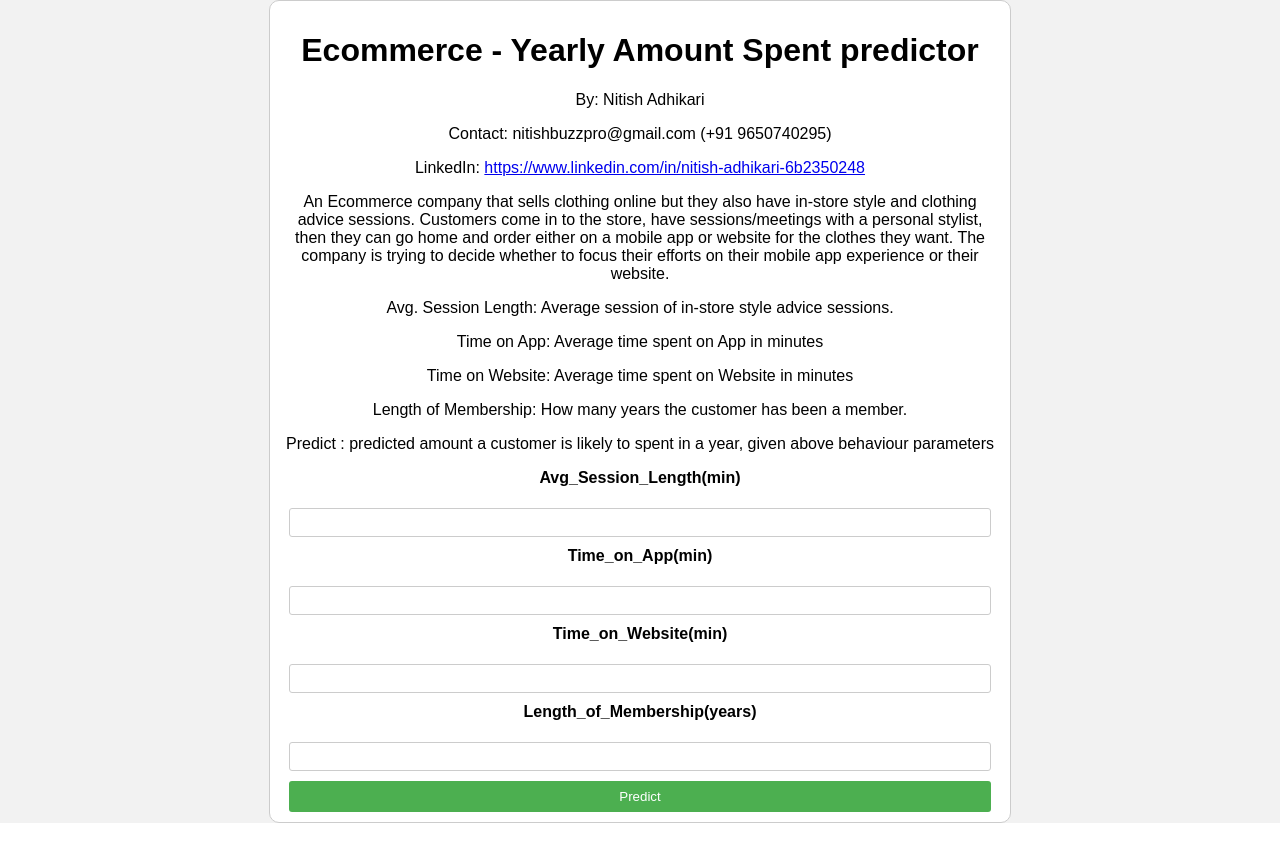
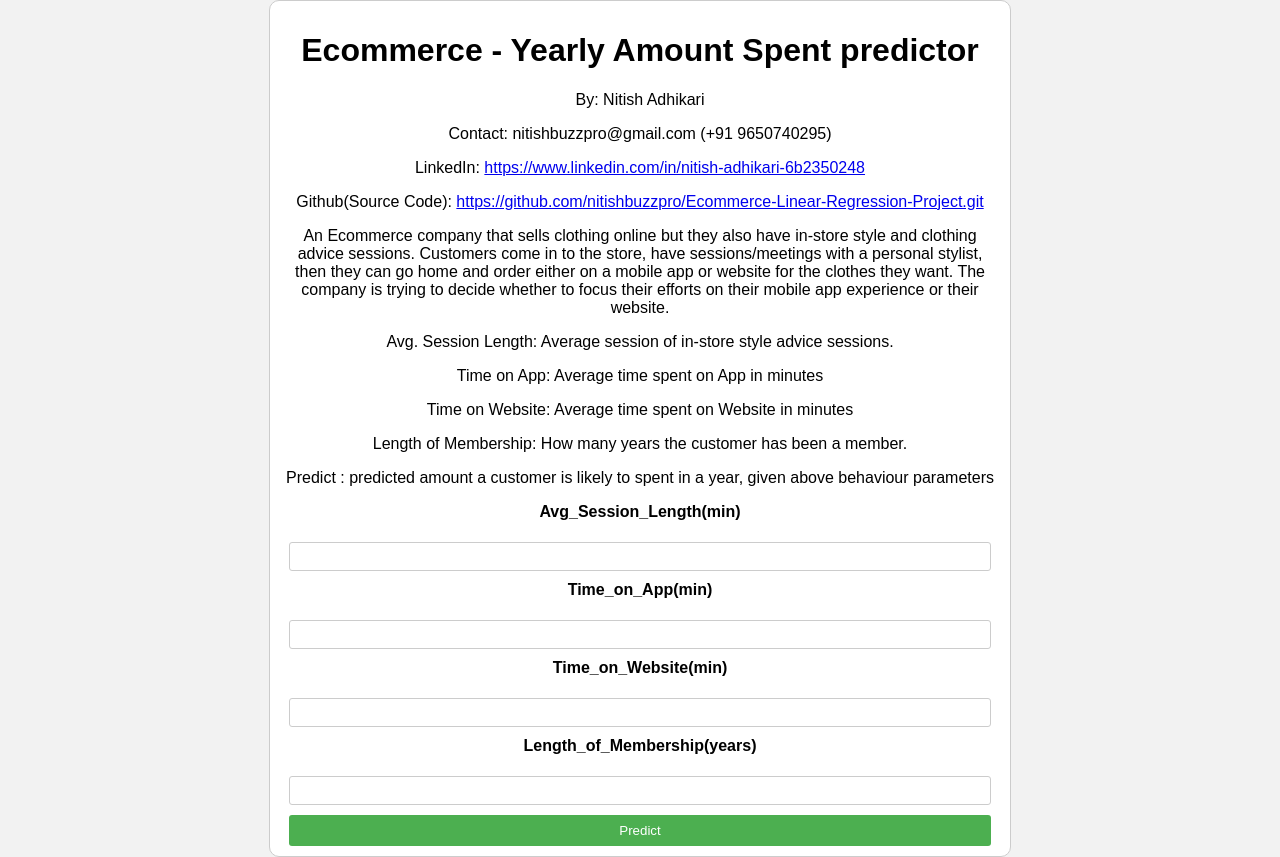
Before and after one commit to nitishbuzzpro/Ecommerce-Linear-Regression-Project, a Flask app: page / in a window 1280 px wide. Before the commit the page ends 823 px from the top, so only its background shows below. Run offline with Flask 3, Linux system fonts and the light colour scheme; parts of the project's set-up code (start-up, migrations or seed data) failed here and were passed over.

Commit message:
Add files via upload

```diff
--- a/templates/index.html
+++ b/templates/index.html
@@ -59,6 +59,7 @@
     <p>By: Nitish Adhikari</p>
     <p>Contact: nitishbuzzpro@gmail.com (+91 9650740295)</p>
     <p>LinkedIn: <a href="https://www.linkedin.com/in/nitish-adhikari-6b2350248">https://www.linkedin.com/in/nitish-adhikari-6b2350248</a></p>
+    <p>Github(Source Code): <a href="https://github.com/nitishbuzzpro/Ecommerce-Linear-Regression-Project.git">https://github.com/nitishbuzzpro/Ecommerce-Linear-Regression-Project.git</a></p>
     <p>An Ecommerce company that sells clothing online but they also have in-store style and clothing advice sessions. Customers come in to the store, have sessions/meetings with a personal stylist, then they can go home and order either on a mobile app or website for the clothes they want. The company is trying to decide whether to focus their efforts on their mobile app experience or their website.</p>
     <p>Avg. Session Length: Average session of in-store style advice sessions.</p>
     <p>Time on App: Average time spent on App in minutes</p>
```
